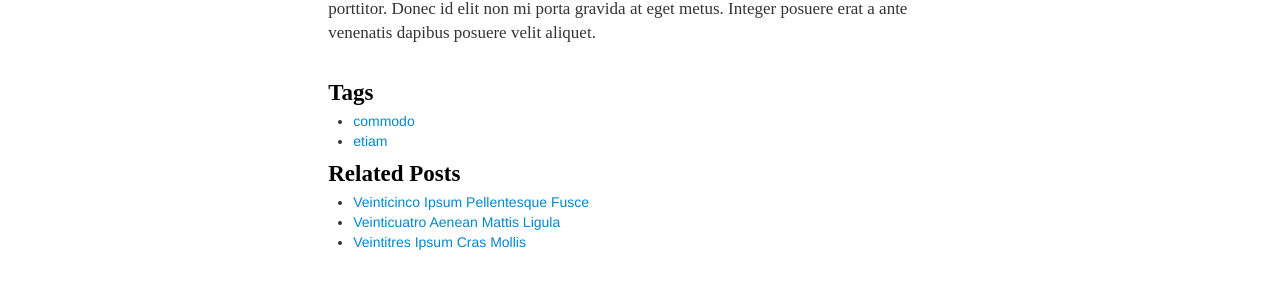
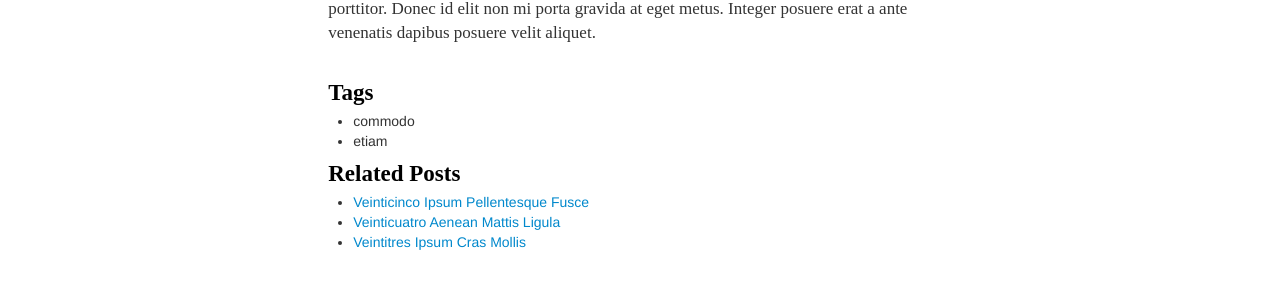
Before and after one commit to wovchko/inklings, a Jekyll site: the page built from _posts/2012-01-21-veintiuno-ullamcorper-fringilla-cras.md, in a window 1280 px wide. Shown: the part 744-1049 px from the top of the page. Built offline with Jekyll 4.4.1, drawn with Linux system fonts in a browser that asks for light colours; Markdown is read by kramdown in place of the engine named in the settings.

```diff
--- a/_layouts/post.html
+++ b/_layouts/post.html
@@ -15,7 +15,7 @@
              <h5>Tags</h5>
              <ul>
              {% for tag in page.tags %}
-               <li><a href="/">{{ tag }}</a></li>
+               <li>{{ tag }}</li>
              {% endfor %}
              </ul>
          {% endif %}
```
